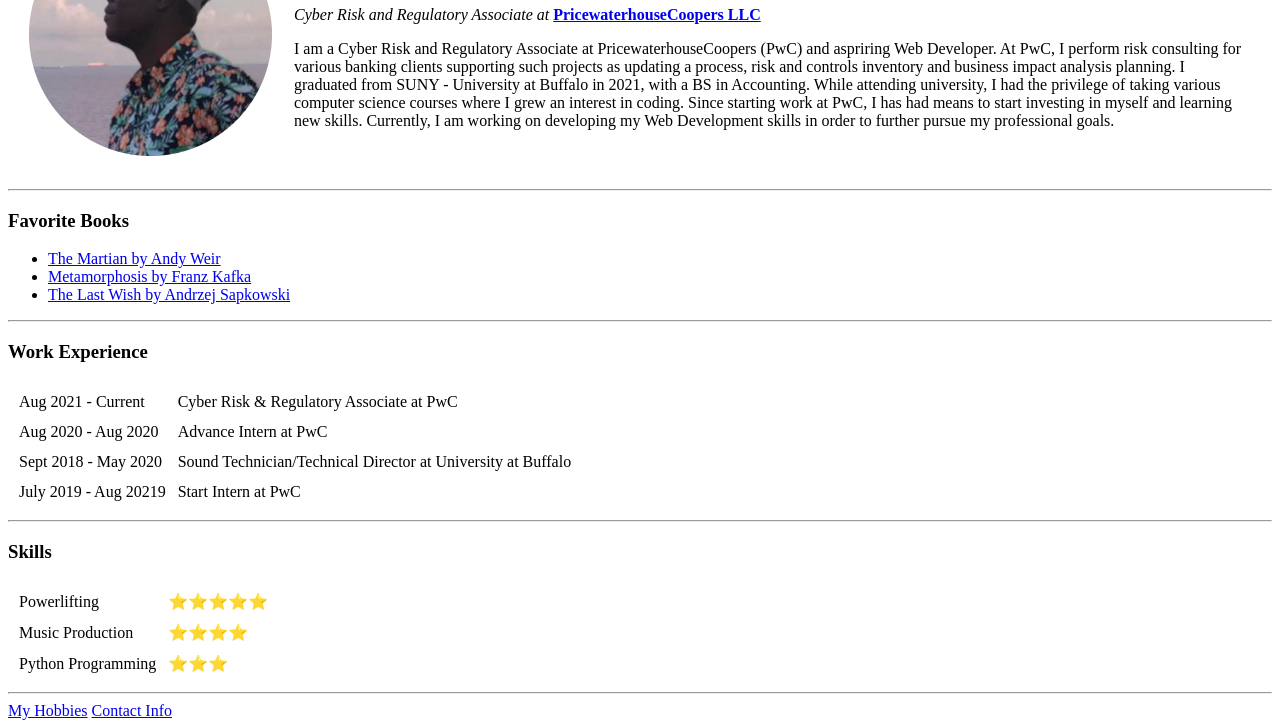
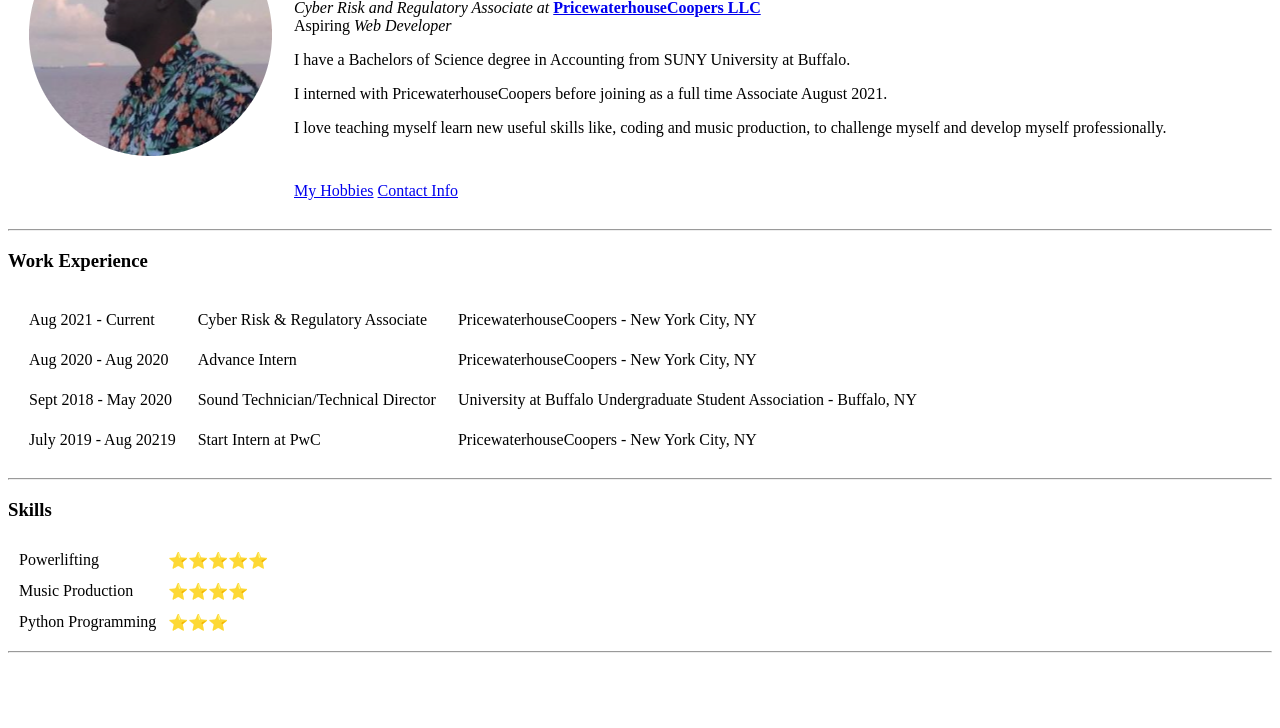
Before and after one commit to Deadmane98/cv, a plain HTML site: page index.html in a window 1280 px wide. Shown: the part 116-844 px from the top of the page. After the commit the page ends 800 px from the top, so only its background shows below. Drawn offline with Linux system fonts and the light colour scheme.

Commit message:
Add files via upload

```diff
--- a/index.html
+++ b/index.html
@@ -4,46 +4,49 @@
 <head>
   <meta charset="utf-8">
   <title>Charles' Personal Site</title>
+  <link rel="stylesheet" href="css/styles.css">
 </head>
-
 <body>
   <table cellspacing="20">
     <tr>
       <td><img src="images/old_man_charles.png" alt="old man Charles photo"></td>
       <td>
         <h1>Elijah Charles Dunbar</h1>
-        <p><em>Cyber Risk and Regulatory Associate at </em><strong><a href="https://www.pwc.com/">PricewaterhouseCoopers LLC</a></strong></p>
-        <p>I am a Cyber Risk and Regulatory Associate at PricewaterhouseCoopers (PwC) and aspriring Web Developer. At PwC, I perform risk consulting for various banking clients supporting such projects as updating a process, risk and controls inventory and business impact analysis planning. I graduated from SUNY - University at Buffalo in 2021, with a BS in Accounting. While attending university, I had the privilege of taking various computer science courses where I grew an interest in coding. Since starting work at PwC, I has had means to start investing in myself and learning new skills. Currently, I am working on developing my Web Development skills in order to further pursue my professional goals.</p>
+        <p><em>Cyber Risk and Regulatory Associate at </em><strong><a href="https://www.pwc.com/">PricewaterhouseCoopers LLC</a></strong><br>Aspiring <em>Web Developer</em></p>
+        <p>I have a Bachelors of Science degree in Accounting from SUNY University at Buffalo. </p>
+        <p>I interned with PricewaterhouseCoopers before joining as a full time Associate August 2021.</p>
+        <p>I love teaching myself learn new useful skills like, coding and music production, to challenge myself and develop myself professionally.</p>
       </td>
+    </tr>
+    <tr>
+      <td></td>
+      <td><a href="/Users/cosmiceli/Documents/Web Dev/HTML - Personal Site/hobbies.html">My Hobbies</a> <a href="/Users/cosmiceli/Documents/Web Dev/HTML - Personal Site/contact_info.html">Contact Info</a></td>
     </tr>
   </table>
 
   <hr>
-  <h3>Favorite Books</h3>
-  <ul>
-    <li><a href="https://www.goodreads.com/book/show/18007564-the-martian">The Martian by Andy Weir</a></li>
-    <li><a href="https://www.goodreads.com/book/show/485894.The_Metamorphosis?ac=1&from_search=true&qid=oDsT00nwOE&rank=1">Metamorphosis by Franz Kafka</a></li>
-    <li><a href="https://www.goodreads.com/book/show/40603587-the-last-wish?from_search=true&from_srp=true&qid=iZs4qPHCXA&rank=6">The Last Wish by Andrzej Sapkowski</a></li>
-  </ul>
-  <hr>
   <h3>Work Experience</h3>
-  <table cellspacing="10">
+  <table cellspacing="20">
     <tbody>
       <tr>
         <td>Aug 2021 - Current</td>
-        <td>Cyber Risk & Regulatory Associate at PwC</td>
+        <td>Cyber Risk & Regulatory Associate</td>
+        <td>PricewaterhouseCoopers - New York City, NY</td>
       </tr>
       <tr>
         <td>Aug 2020 - Aug 2020</td>
-        <td>Advance Intern at PwC</td>
+        <td>Advance Intern</td>
+        <td>PricewaterhouseCoopers - New York City, NY</td>
       </tr>
       <tr>
         <td>Sept 2018 - May 2020</td>
-        <td>Sound Technician/Technical Director at University at Buffalo</td>
+        <td>Sound Technician/Technical Director</td>
+        <td>University at Buffalo Undergraduate Student Association - Buffalo, NY</td>
       </tr>
       <tr>
         <td>July 2019 - Aug 20219</td>
         <td>Start Intern at PwC</td>
+        <td>PricewaterhouseCoopers - New York City, NY</td>
       </tr>
     </tbody>
   </table>
@@ -64,8 +67,6 @@
       </tr>
     </table>
   <hr>
-  <a href="hobbies.html">My Hobbies</a>
-  <a href="contact_info.html">Contact Info</a>
 </body>
 
 </html>
```
